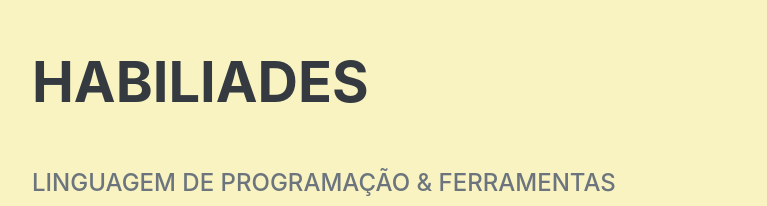
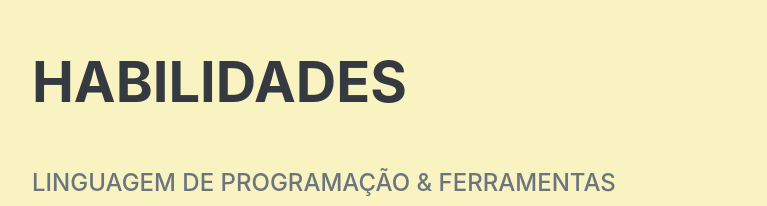
Before and after one commit to otavio356/Ot-vioFroes.Github.io, a plain HTML site: page index.html in a window 1280 px wide. Shown: the part 2544-2750 px from the top of the page, without its empty margins (288-1055 px from the left). Drawn offline with nearby package versions, Linux system fonts and the light colour scheme; a web font is replaced by a local one.

Commit message:
correção de texto

```diff
--- a/index.html
+++ b/index.html
@@ -96,7 +96,7 @@
             <hr class="m-0" />
             <section class="resume-section p-3 p-lg-5 d-flex align-items-center" id="skills">
                 <div class="w-100">
-                  <h2 class="mb-5">Habiliades</h2>
+                  <h2 class="mb-5">Habilidades</h2>
 
                   <div class="subheading mb-3" >Linguagem de programação &amp; Ferramentas</div>
                   <ul class="list-inline dev-icons">
```
